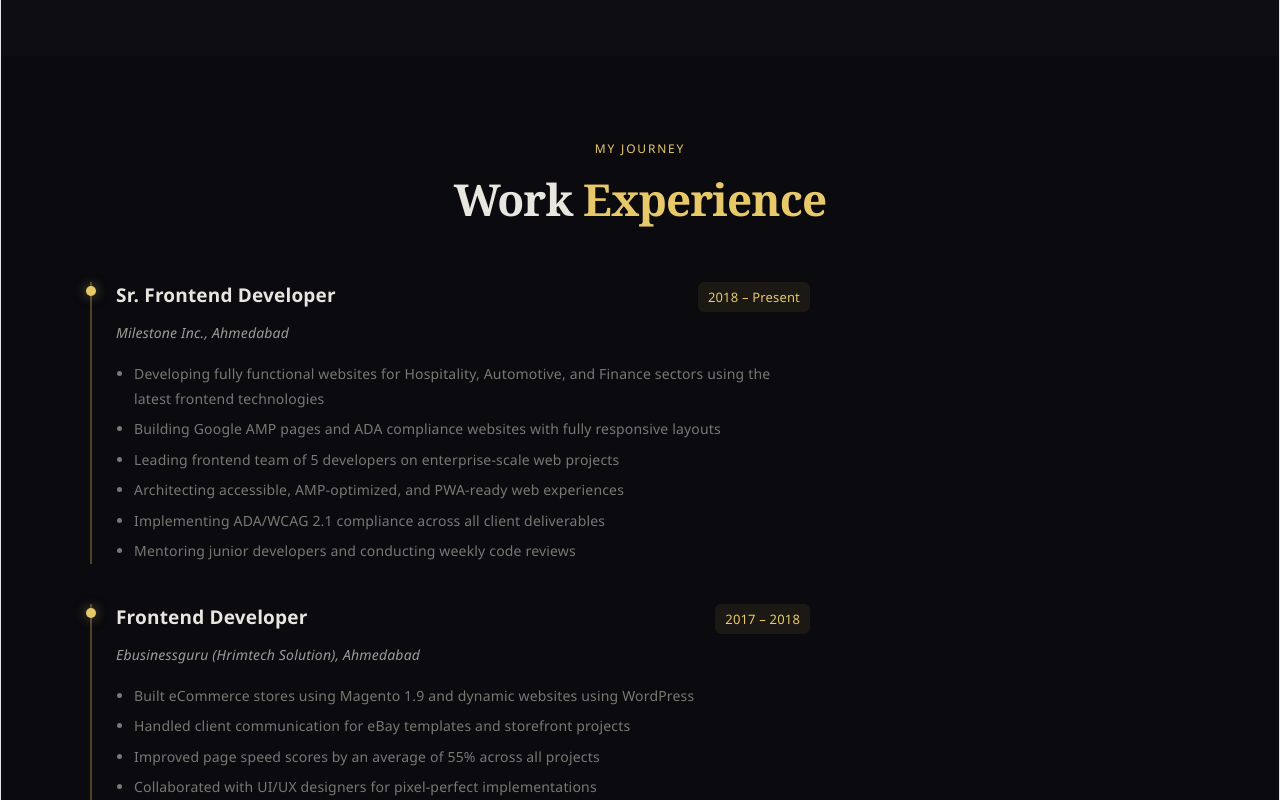
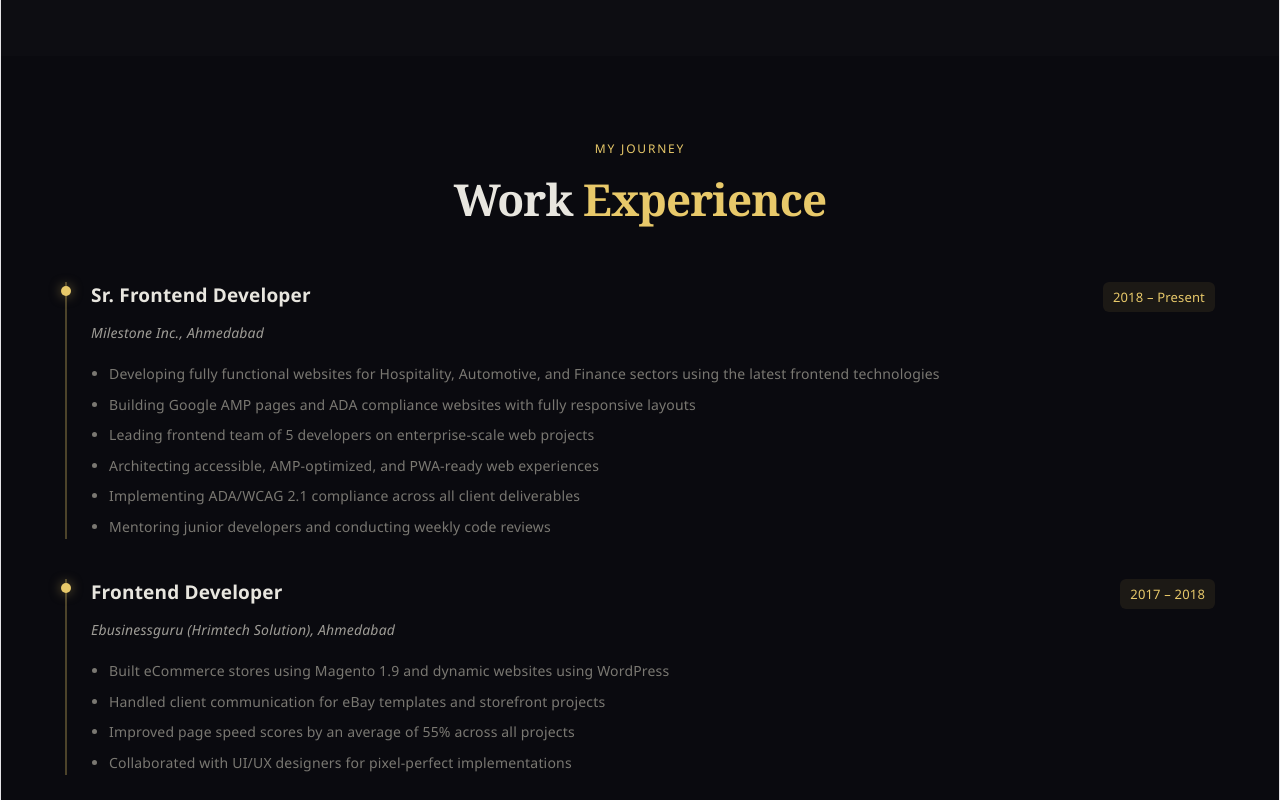
Before and after one commit to Mikdadali/mikdadali.github.io, a React (Vite) app: page / in a window 1280 px wide. Shown: the part 3720-4520 px from the top of the page. Built offline with nearby package versions, Linux system fonts and the light colour scheme.

Commit message:
Make experience section full width

```diff
--- a/src/App.css
+++ b/src/App.css
@@ -320,6 +320,14 @@ h3.section-title {
 section#contact .section-inner {
     max-width: 880px;
 }
+
+/* make experience section full width */
+.experience-section .section-inner {
+  max-width: 100%;
+  width: 100%;
+  margin: 0;
+}
+
 /* ── Animations ── */
 .floating {
   animation: float 5s ease-in-out infinite;
@@ -827,7 +835,7 @@ section#contact .section-inner {
   z-index: 1;
 }
 
-.exp-list { max-width: 720px; }
+.exp-list { max-width: 100%; }
 
 .exp-card {
   border-left: 2px solid rgba(232, 201, 106, 0.3);
```
